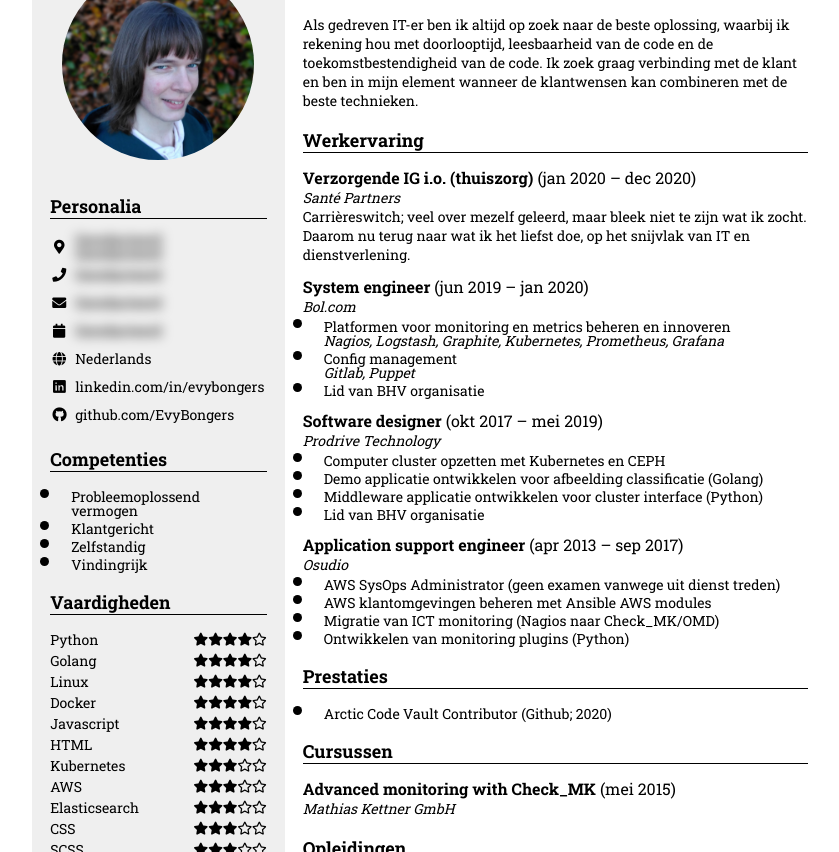
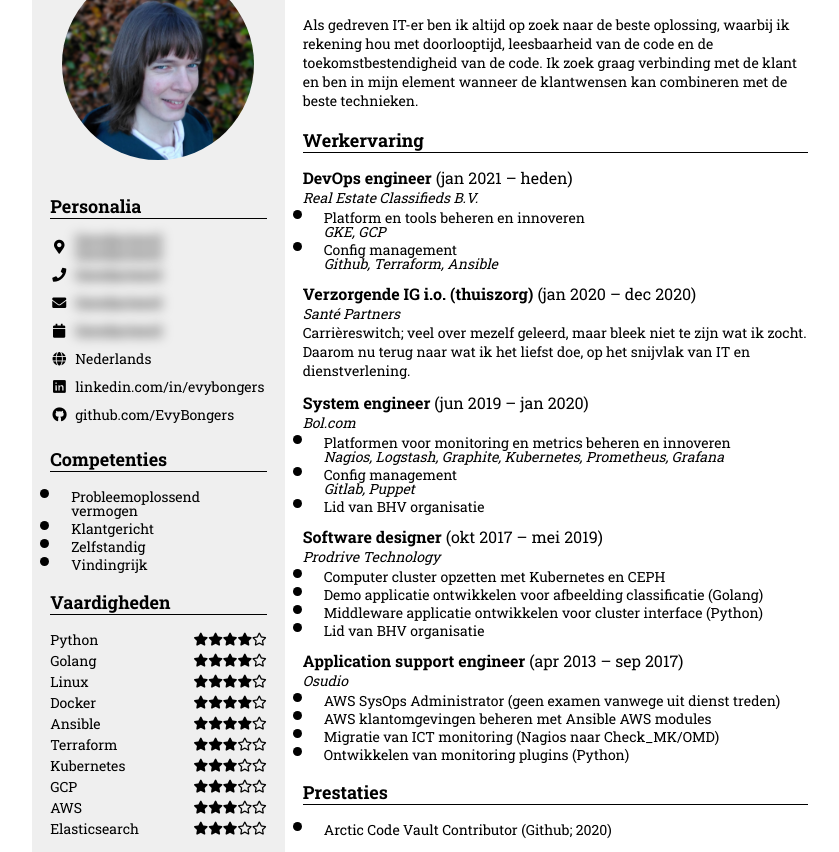
Before and after one commit to EvyBongers/resume, a website: page src/index.html in a window 1280 px wide. Shown: the part 66-918 px from the top of the page, without its empty margins (211-1050 px from the left). Drawn offline with nearby package versions, Linux system fonts and the light colour scheme; files that its build step writes are made by us from their sources.

Commit message:
Add REC experience

```diff
--- a/src/index.html
+++ b/src/index.html
@@ -58,6 +58,15 @@
                 <div data-icon="" data-icon-after=""></div>
             </div>
             <div class="score">
+                <span class="item">Ansible</span>
+                <div data-icon="" data-icon-after=""></div>
+            </div>
+            <div class="score">
+                <span class="item">Terraform</span>
+                <div data-icon="" data-icon-after=""></div>
+            </div>
+            <!--
+            <div class="score">
                 <span class="item">Javascript</span>
                 <div data-icon="" data-icon-after=""></div>
             </div>
@@ -65,8 +74,13 @@
                 <span class="item">HTML</span>
                 <div data-icon="" data-icon-after=""></div>
             </div>
+            -->
             <div class="score">
                 <span class="item">Kubernetes</span>
+                <div data-icon="" data-icon-after=""></div>
+            </div>
+            <div class="score">
+                <span class="item">GCP</span>
                 <div data-icon="" data-icon-after=""></div>
             </div>
             <div class="score">
@@ -77,6 +91,7 @@
                 <span class="item">Elasticsearch</span>
                 <div data-icon="" data-icon-after=""></div>
             </div>
+            <!--
             <div class="score">
                 <span class="item">CSS</span>
                 <div data-icon="" data-icon-after=""></div>
@@ -93,6 +108,7 @@
                 <span class="item">Polymer</span>
                 <div data-icon="" data-icon-after=""></div>
             </div>
+            -->
         </div>
         <div id="languages">
             <h2>Talen</h2>
@@ -126,6 +142,20 @@
             <!--
             <h2>Relevante werkervaring</h2>
             -->
+            <div>
+                <h3><b>DevOps engineer</b> (jan 2021 &ndash; heden)</h3>
+                <i>Real Estate Classifieds B.V.</i>
+                <ul>
+                    <li>
+                        Platform en tools beheren en innoveren<br>
+                        <i>GKE, GCP</i>
+                    </li>
+                    <li>
+                        Config management<br>
+                        <i>Github, Terraform, Ansible</i>
+                    </li>
+                </ul>
+            </div>
             <div>
                 <h3><b>Verzorgende IG i.o. (thuiszorg)</b> (jan 2020 &ndash; dec 2020)</h3>
                 <i>Santé Partners</i>
```
